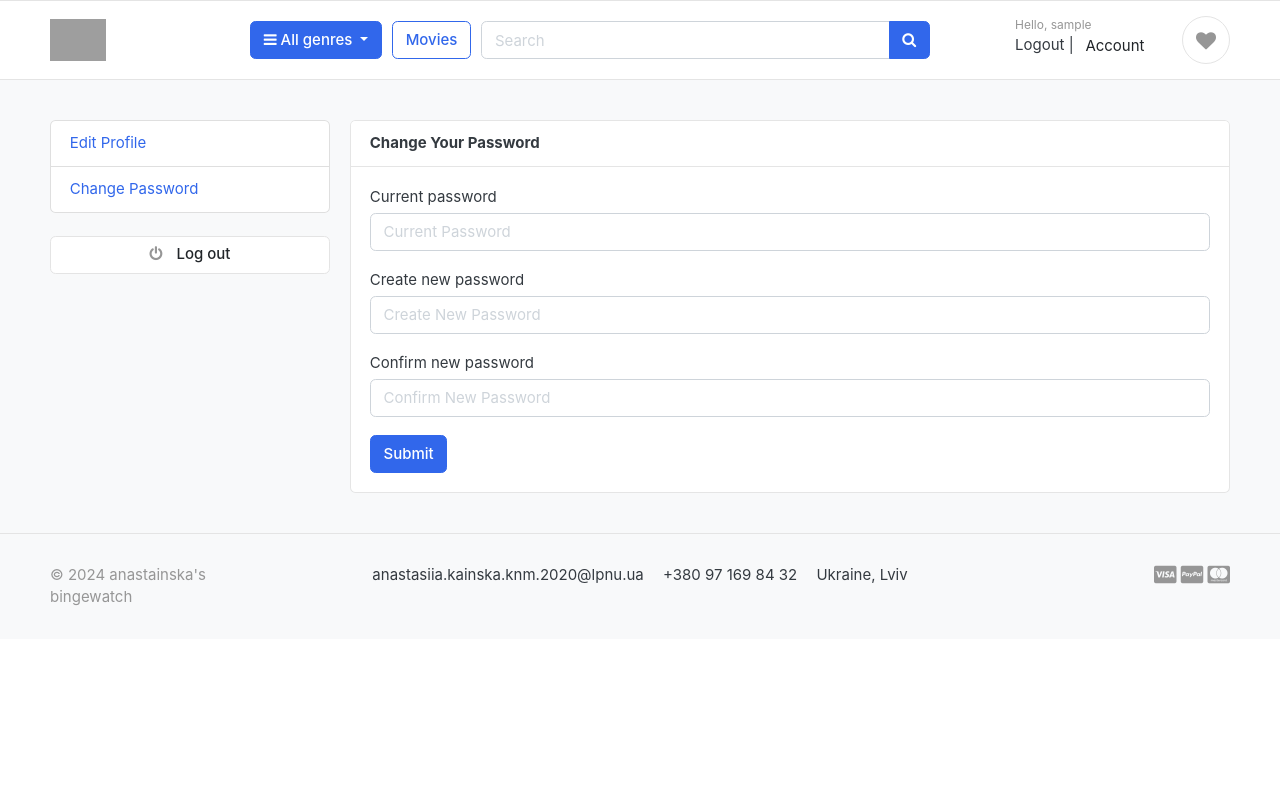
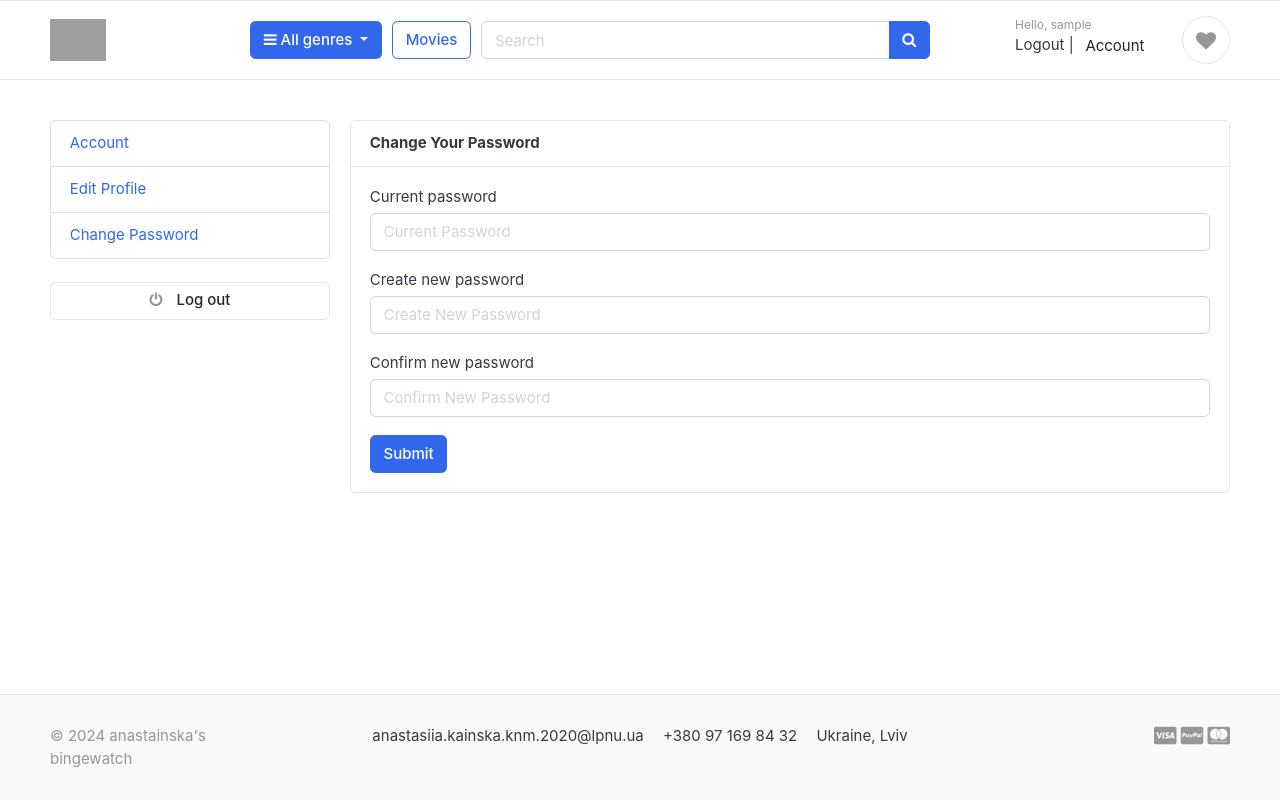
Before and after one commit to anastainska/video_streaming_website, a Django app: page /account/change_password in a window 1280 px wide. Run offline with Django 5.2, Linux system fonts and the light colour scheme; the visitor is signed in with stand-in values (Sample User, id 1); data that the repository does not hold is empty; some libraries are stand-ins or nearby versions; some web fonts are replaced; grey boxes are pictures that could not be loaded.

Commit message:
fixing footer and backgroung color

```diff
--- a/my_website_app/templates/my_website_app/change_password.html
+++ b/my_website_app/templates/my_website_app/change_password.html
@@ -2,7 +2,37 @@
 
 {% block content %}
 
-<section class="section-conten padding-y bg">
+<style>
+    html,
+    body {
+        height: 100%;
+        margin: 0;
+        padding: 0;
+    }
+
+    body {
+        display: flex;
+        flex-direction: column;
+
+    }
+
+    .container {
+        flex: 1;
+    }
+
+    .section-content {
+        flex: 1;
+        display: flex;
+        flex-direction: column;
+		background-color: white;
+    }
+
+    .footer-container {
+        margin-top: auto;
+    }
+</style>
+
+<section class="section-conten padding-y">
 
 	{% include 'includes/alerts.html' %}
 	<div class="container">
--- a/my_website_app/templates/my_website_app/includes/account_sidebar.html
+++ b/my_website_app/templates/my_website_app/includes/account_sidebar.html
@@ -1,5 +1,7 @@
 <aside class="col-md-3">
 	<ul class="list-group">
+		<a class="list-group-item {% if '/account/' in request.path %}{% endif %}"
+			href="{% url 'account' %}"> Account </a>
 		<a class="list-group-item {% if '/edit_profile/' in request.path %}active{% endif %}"
 			href="{% url 'edit_profile' %}"> Edit Profile </a>
 		<a class="list-group-item {% if '/change_password/' in request.path %}active{% endif %}"
```
Also changed, not shown: my_website_app/templates/my_website_app/account.html (+10 -3 lines), my_website_app/templates/my_website_app/edit_profile.html (+31 -2 lines), my_website_app/templates/my_website_app/show_list.html (+20 -1 lines).
